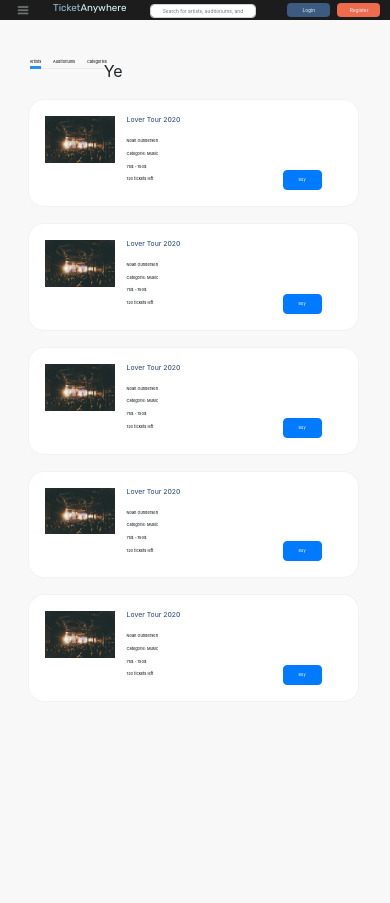
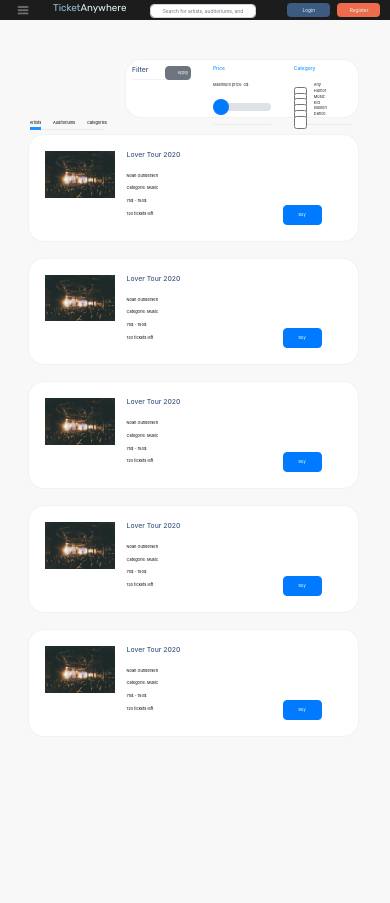
Before and after one commit to charleslefebvre/TicketAnywhere, a PHP site: page /searchResults.php in a window 390 px wide. Run offline with PHP 8.4, Linux system fonts and the light colour scheme.

Commit message:
Add files via upload

```diff
--- a/HTML/searchResultsView.php
+++ b/HTML/searchResultsView.php
@@ -4,10 +4,7 @@
     </div>
     <form method="get" action="./searchResults.php?">
     <input id="hidden-input" name="tab" type="hidden">
-    <div id="filterS">
-        Ye
-    </div>
-    <div id="filterB">
+    <div id="filter">
         <div id="header">
             <h6 id="title">Filter</h6>
             <button type="submit" class="btn btn-secondary">Apply</button>
@@ -19,9 +16,7 @@
         </div>
         <div class="tab">
             <h6 class="tab-title">Category</h6>
-            <select name="category" class="custom-select">
-                <?php load_category_options(array('Any','Humor','Music','Kid','Illusion','Dance')); ?>
-            </select>
+            <?php load_category_checkbox(array('Any','Humor','Music','Kid','Illusion','Dance')); ?>
         </div>
     </div>
     </form>
--- a/STYLES/addShow.css
+++ b/STYLES/addShow.css
@@ -1,6 +1,4 @@
-body {
-    overflow: scroll;
-}
+
 .content {
     display: flex;
     justify-content: flex-start;
@@ -17,8 +15,6 @@ body {
     margin-right: 0.5vw;
 }
 .content form #btn-add-section button {
-    margin-right: 1vw;
-    margin-bottom: 2vw;
     font-size: 1.5vw;
 }
 #image-container{
--- a/STYLES/searchResults.css
+++ b/STYLES/searchResults.css
@@ -33,10 +33,7 @@ body {
     flex-direction: row;
     position: relative;
 }
-#filterS{
-    display: none;
-}
-#filterB {
+#filter {
     height: 30vw;
     width: 20vw;
     display: flex;
@@ -48,7 +45,7 @@ body {
     border: 1px solid rgb(0, 0, 0, 0.05);
     border-radius: 1em;
 }
-#filterB #header {
+#filter #header {
     display: flex;
     width: 15vw;
     height: 3.5vw;
@@ -56,33 +53,30 @@ body {
     align-content: flex-start;
     border-bottom: 1px solid rgb(0, 0, 0, 0.05);
 }
-#filterB #header button {
+#filter #header button {
     height: 2vw;
     width: 6vw;
     font-size: 1vw;
     line-height: 0vw;
 }
-#filterB #title,.info-container .title {
+#filter #title,.info-container .title {
     font-size: 1.75vw;
     padding-bottom: 1em;
     color: #3D5A80;
     width: 15vw;
 }
-#filterB .tab {
+#filter .tab {
     padding-bottom: 1vw;
     padding-top: 1vw;
     border-bottom: 1px solid rgb(0, 0, 0, 0.05);
     width: 15vw;
 }
-#filterB .tab-title{
+#filter .tab-title{
     font-size: 1.25vw;
     color: dodgerblue;
     padding-bottom: 0.5vw;
 }
-#filterB .tab select {
-    font-size: 1vw;
-}
-#filterB label {
+#filter label {
     font-size: 1vw;
 }
 #list {
@@ -132,19 +126,31 @@ body {
     #container{
         flex-direction: column;
     }
-    #filterB {
-        display: none;
+    #filter-container {
+        width: 85vw;
+        justify-content: space-between;
+        align-items: flex-end;
+        flex-direction: row;
+    }
+    #filter {
+        flex-direction: row;
+        justify-content: space-between;
+        height: 15vw;
+        width: 60vw;
+        padding: 1.5vw;
+    }
+    #filter .tab {
+        display: flex;
+        flex-direction: column;
+        flex-wrap: column wrap;
+        padding: 0;
+        height: 15vw;
+
     }
     #list{
         width: 85vw;
         margin-left: 0;
     }
-    #filterS{
-        display: flex;
-    }
-    #filter-container {
-        flex-direction: row;
-    }
     .jumbotron {
         flex-direction: column;
     }
--- a/UTILS/loader.php
+++ b/UTILS/loader.php
@@ -37,14 +37,20 @@ function filter_query(){
     }
     return $string;
 }
-function load_category_options($optionList){
-    $category_selected = (!isset($_GET['category'])?'any':$_GET['category']);
-    foreach($optionList as $option){
-        echo" <option ";
-        if(strtolower($option) == $category_selected){
-            echo "selected ";
+function load_category_checkbox($checkboxList){
+
+    foreach($checkboxList as $checkbox){
+
+        echo "<div class='form-check'>
+                <input class='form-check-input' type='checkbox' name='".strtolower($checkbox)."'value='".strtolower($checkbox)."'";
+        if(isset($_GET[strtolower($checkbox)])){
+            echo "checked";
         }
-        echo "value='".strtolower($option)."'>$option</option>";
+
+        echo"><label class='form-check-label' for=".strtolower($checkbox)."'>
+            $checkbox
+        </label>
+        </div>";
     }
 }
 ?>
```
Also changed, not shown: HTML/addShowView.php (+9 -29 lines), JS/addShow.js (+0 -25 lines).
